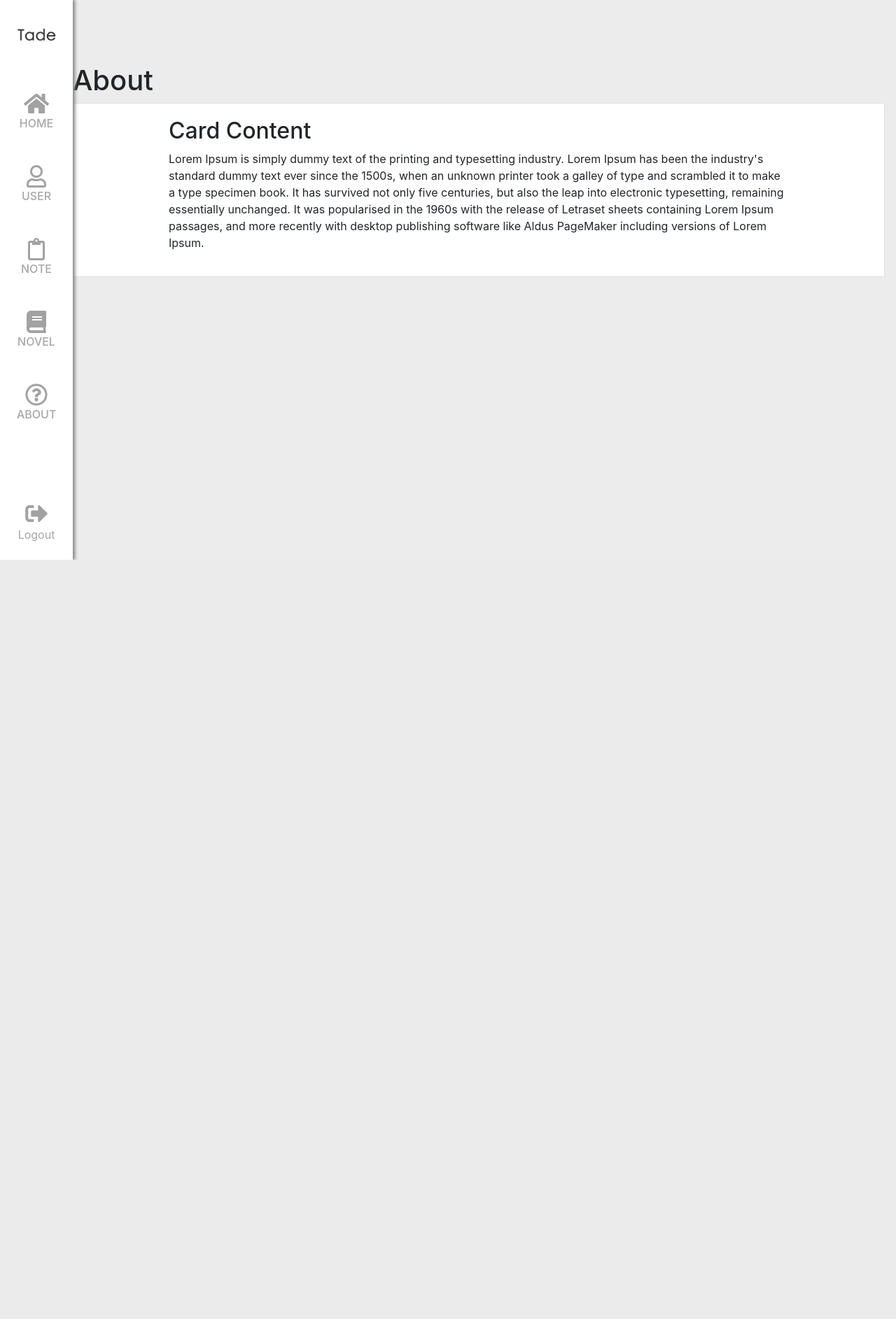
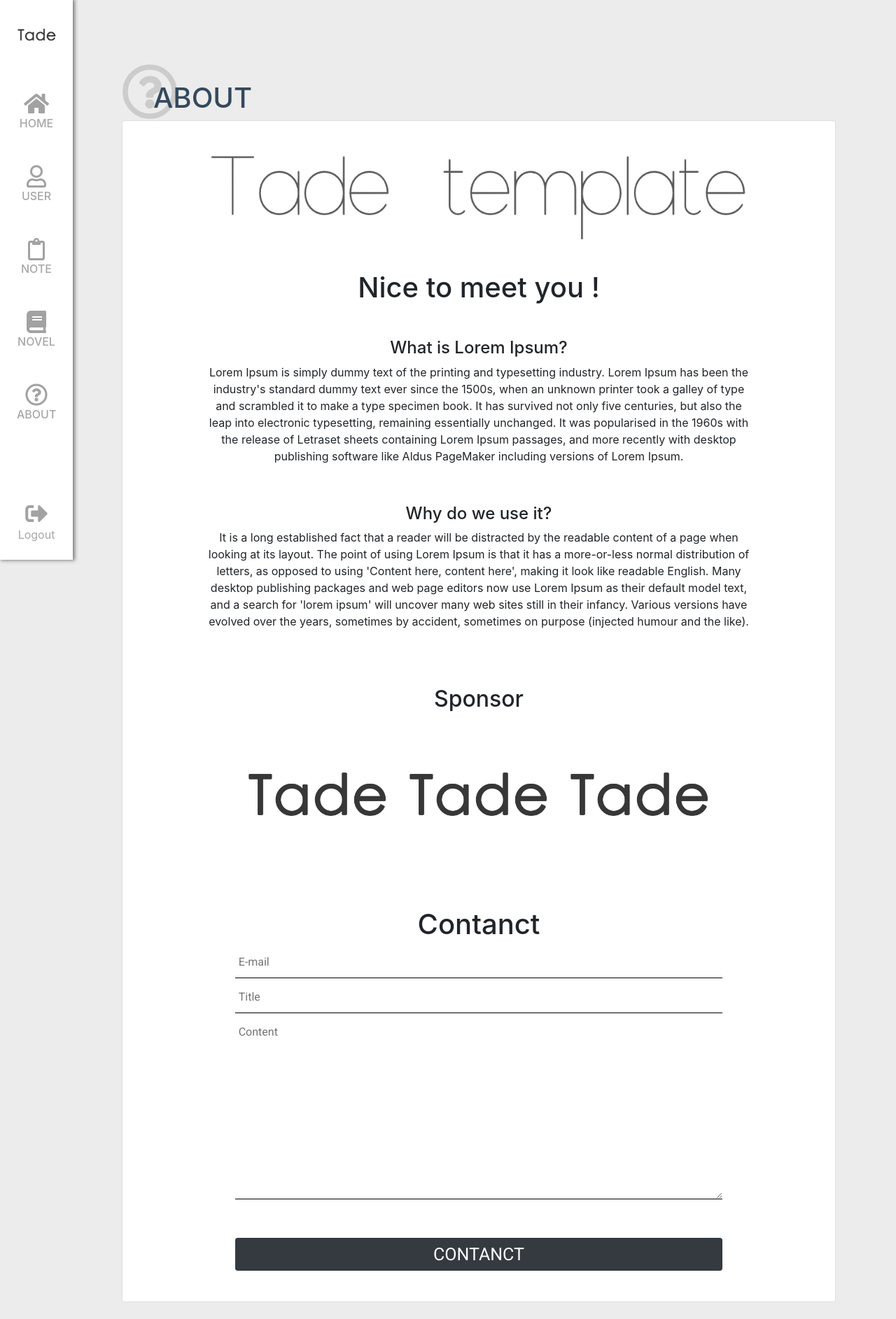
Before and after one commit to kyechan99/Tade, a Node server app: page /about in a window 1280 px wide. Shown: the whole page at 70% size. Before the commit the page ends 800 px from the top, so only its background shows below. Run offline with Node 20, Linux system fonts and the light colour scheme; some libraries are stand-ins or nearby versions.

Commit message:
Complete About page

```diff
--- /dev/null
+++ b/public/css/about.css
@@ -0,0 +1,40 @@
+
+@keyframes page-FadeOut {
+  0% {
+    opacity: 100;
+  }
+  100% {
+    opacity: 0;
+  }
+}
+
+@keyframes page-FadeIn {
+  0% {
+    opacity: 0;
+  }
+  100% {
+    opacity: 100;
+  }
+}
+
+.card-body {
+    align-items: center;
+    text-align: center;
+}
+
+form input[type="text"],
+form input[type="password"],
+form input[type="email"],
+form textarea  {
+  border-bottom: 1px solid black;
+  color: black;
+}
+
+#scene .card #page0,
+#scene .card #page1,
+#scene .card #page2 {
+  /* position: absolute; */
+      /* animation-name: page-FadeOut or page-FadeIn */
+      animation-duration: 0.8s;
+      animation-fill-mode: forwards;
+}
--- a/views/business/about.jade
+++ b/views/business/about.jade
@@ -1,13 +1,43 @@
 extends ../layouts/layout
 
 block _css
+  link(href='css/Components/form.css', rel='stylesheet')
+  link(href="css/about.css", rel="stylesheet")
 
 block _content
-  #card-container
-    h1 About
-    .card
+  .container#card-container
+    h1
+      i.far.fa-question-circle.fa-2x(style='color:#CCCCCC; position:absolute; z-index:-1; ')
+      div(style='margin-left:45px; padding-top:25px; color:#34495E;') ABOUT
+    .card(style='')
       .card-body
-        h2 Card Content
+        br
+        img.img-fluid(src='img/tade.png')
+      .card-body
+        h1 Nice to meet you !
+      .card-body
+        h4 What is Lorem Ipsum?
         p Lorem Ipsum is simply dummy text of the printing and typesetting industry. Lorem Ipsum has been the industry's standard dummy text ever since the 1500s, when an unknown printer took a galley of type and scrambled it to make a type specimen book. It has survived not only five centuries, but also the leap into electronic typesetting, remaining essentially unchanged. It was popularised in the 1960s with the release of Letraset sheets containing Lorem Ipsum passages, and more recently with desktop publishing software like Aldus PageMaker including versions of Lorem Ipsum.
+      .card-body
+        h4 Why do we use it?
+        p It is a long established fact that a reader will be distracted by the readable content of a page when looking at its layout. The point of using Lorem Ipsum is that it has a more-or-less normal distribution of letters, as opposed to using 'Content here, content here', making it look like readable English. Many desktop publishing packages and web page editors now use Lorem Ipsum as their default model text, and a search for 'lorem ipsum' will uncover many web sites still in their infancy. Various versions have evolved over the years, sometimes by accident, sometimes on purpose (injected humour and the like).
+        br
+      .card-body
+        h2 Sponsor
+        img.img-fluid(src='img/logo.png' style='height:200px; margin:15px')
+        img.img-fluid(src='img/logo.png' style='height:200px; margin:15px')
+        img.img-fluid(src='img/logo.png' style='height:200px; margin:15px')
+      .card-body
+        h1 Contanct
+        form#contanct
+          input(type='email', placeholder='E-mail')
+          input(type='text', placeholder='Title')
+          textarea(placeholder='Content', name="", rows="10")
+          br
+          br
+          input.btn.btn-dark.btn-sm(type='submit', value='Contanct')
+          br
+          br
+    br
 
 block _js
```
